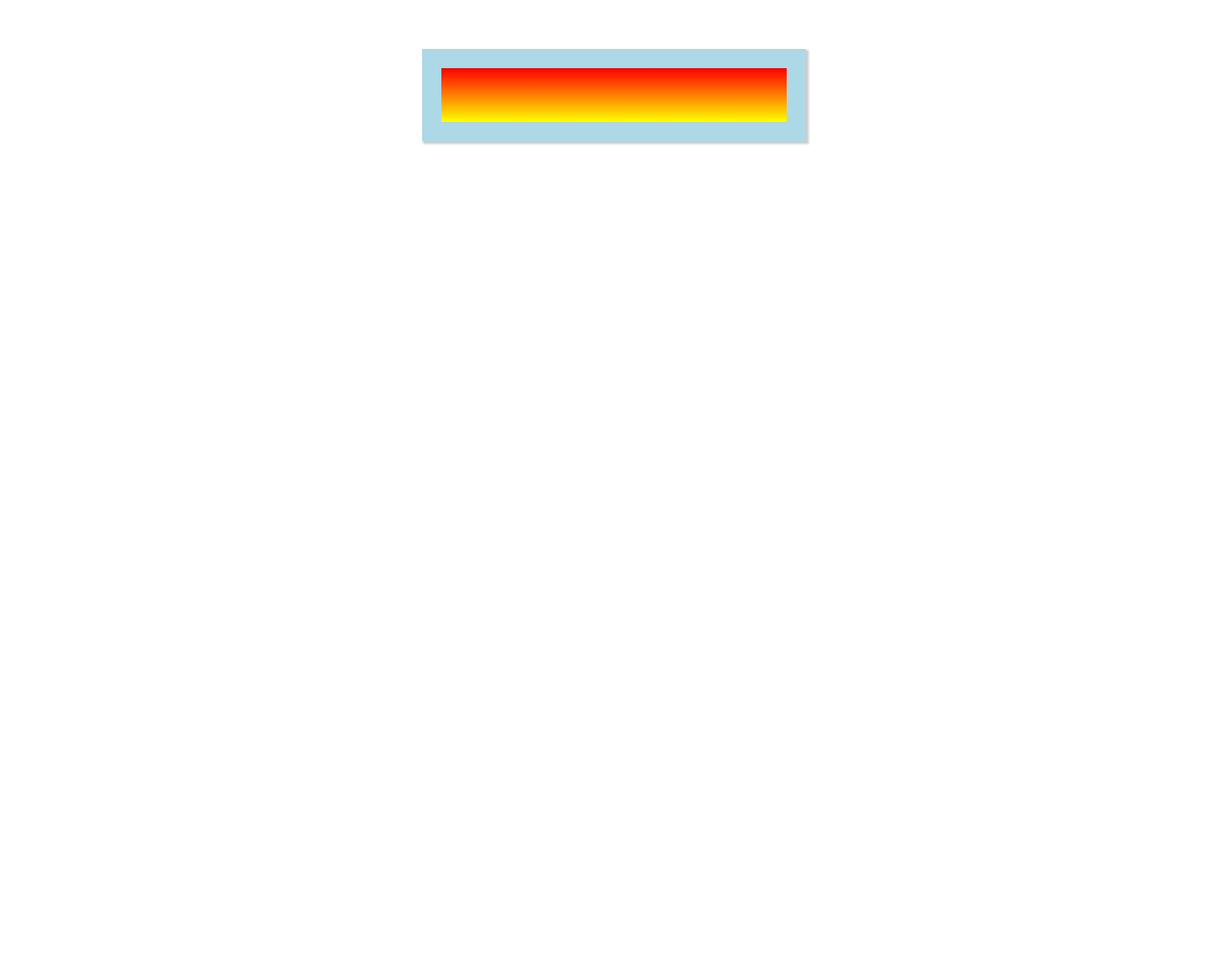
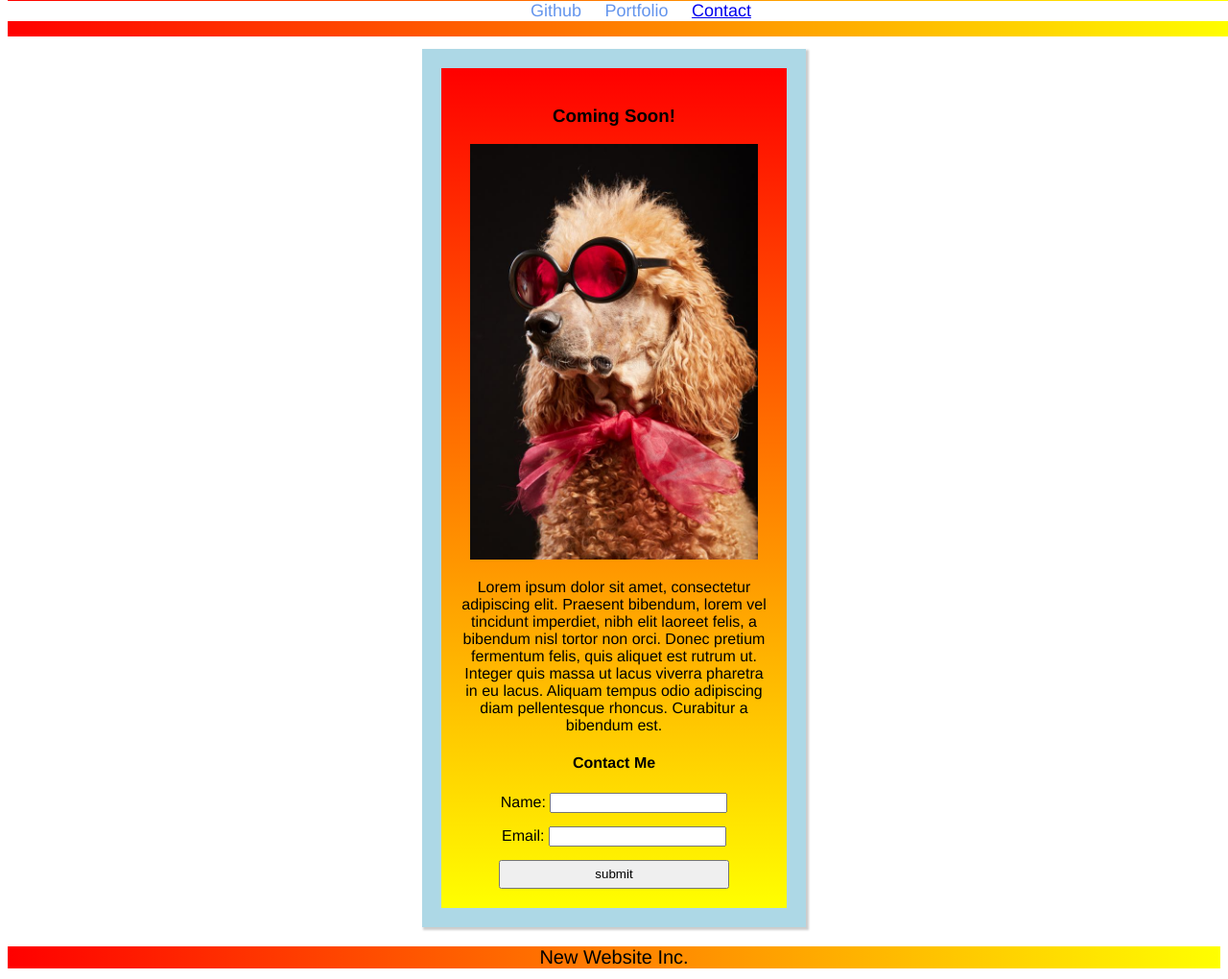
Before and after one commit to bucknorris336/git-init, a plain HTML site: page index.html in a window 1280 px wide. Shown: the part 49-1069 px from the top of the page at 96% size. Before the commit the page ends 800 px from the top, so only its background shows below. Drawn offline with Linux system fonts and the light colour scheme; files that its build step writes are made by us from their sources.

Commit message:
restructured files

```diff
--- a/index.html
+++ b/index.html
@@ -5,14 +5,48 @@
     <meta http-equiv="X-UA-Compatible" content="IE=edge" />
     <meta name="viewport" content="width=device-width, initial-scale=1.0" />
     <link rel="stylesheet" href="assets/app.css" />
-    <title>Document</title>
-    <header>Welcome</header>
   </head>
   <body>
-    <main>
-      <section>
-        <p></p>
-      </section>
-    </main>
+    <header>
+      <h1 class="header-text">My New Website</h1>
+      <nav>
+        <ul>
+          <li>Github</li>
+          <li>Portfolio</li>
+          <li><a href="#contact">Contact</a></li>
+        </ul>
+      </nav>
+    </header>
+
+    <section>
+      <h3>Coming Soon!</h3>
+      <img
+        alt="picture of poodle in sunglasses"
+        class="poodle-img"
+        src="assets/images/poodle.jpg"
+      />
+      <p>
+        Lorem ipsum dolor sit amet, consectetur adipiscing elit. Praesent
+        bibendum, lorem vel tincidunt imperdiet, nibh elit laoreet felis, a
+        bibendum nisl tortor non orci. Donec pretium fermentum felis, quis
+        aliquet est rutrum ut. Integer quis massa ut lacus viverra pharetra in
+        eu lacus. Aliquam tempus odio adipiscing diam pellentesque rhoncus.
+        Curabitur a bibendum est.
+      </p>
+      <h4 id="contact">Contact Me</h4>
+      <form>
+        <div class="input-container">
+          <label for="Name" class="fcf-label">Name:</label>
+          <input type="text" id="Name" name="Name" />
+        </div>
+        <div class="input-container">
+          <label for="Email" class="fcf-label">Email:</label>
+          <input type="email" id="Email" name="Email" />
+        </div>
+        <button class="input-container" type="submit">submit</button>
+      </form>
+    </section>
+
+    <footer>New Website Inc.</footer>
   </body>
 </html>
```
Also changed, not shown: assets/index.html (deleted, +0 -52 lines), assets/app.css (renamed from assets/assets/app.css), assets/images/poodle.jpg (renamed from assets/assets/images/poodle.jpg), 3 other files.
